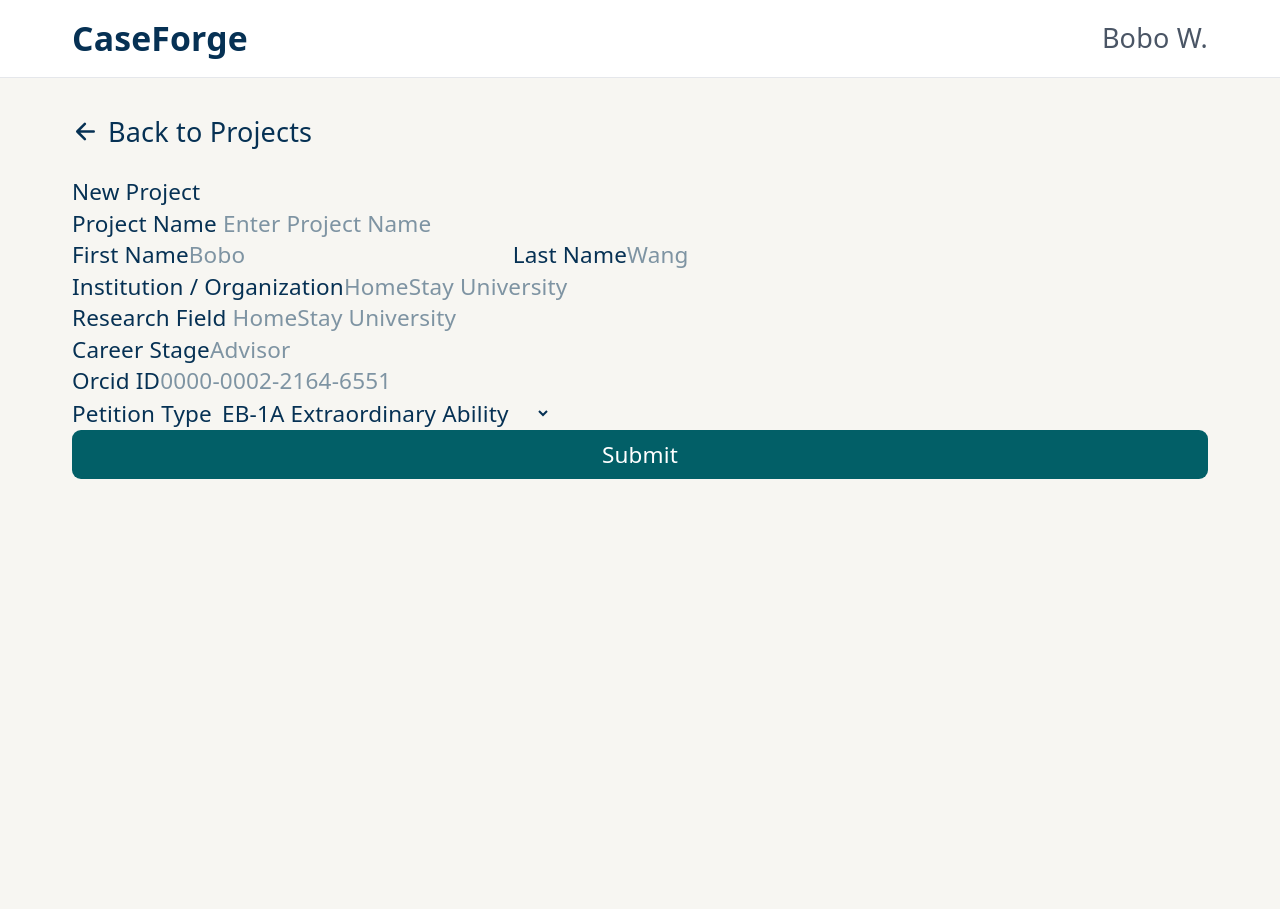
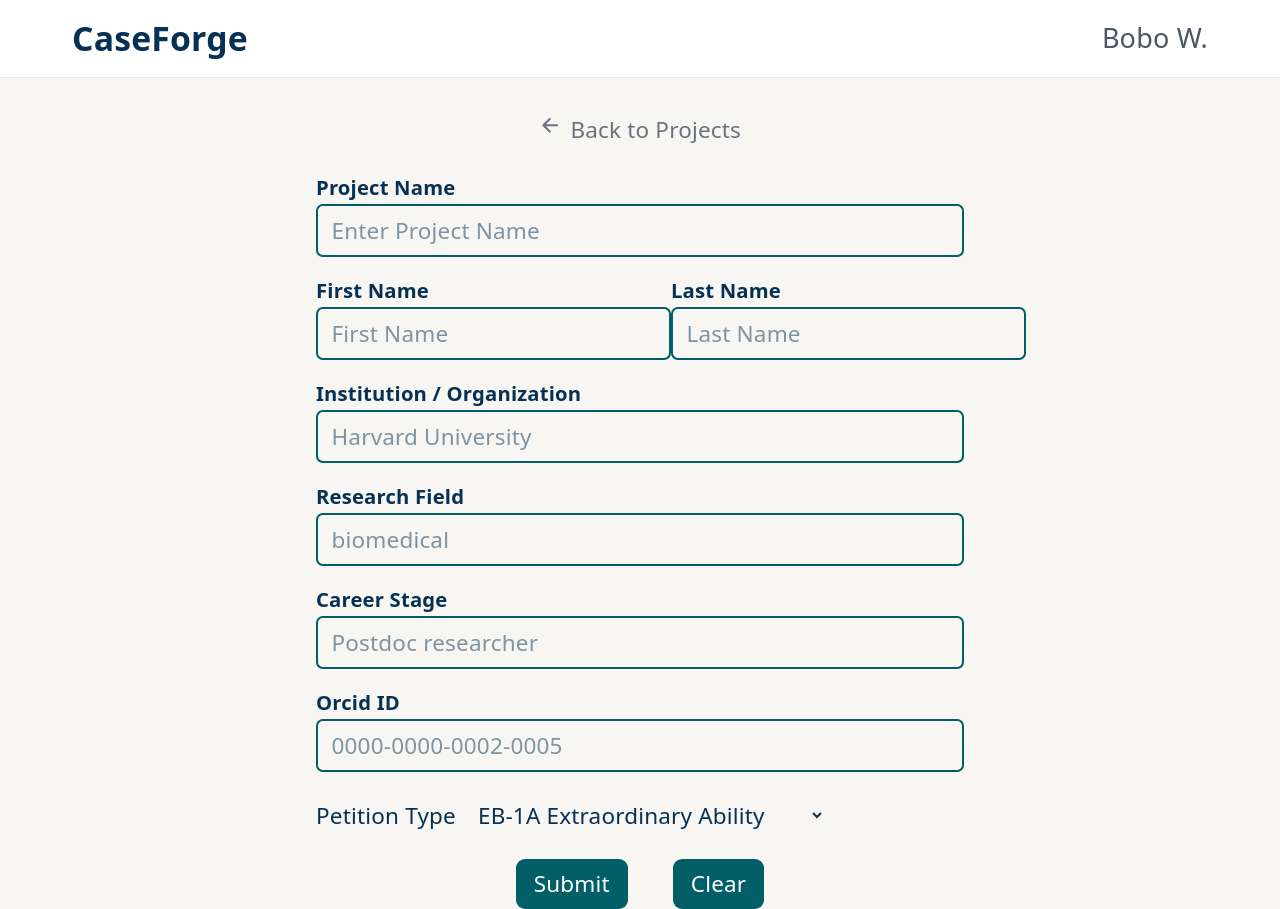
Before and after one commit to shuwangs/CaseForge, a React (Vite) app in the folder client/: page /projects/new in a window 1280 px wide. Before the commit the page ends 800 px from the top, so only its background shows below. Built offline with nearby package versions, Linux system fonts and the light colour scheme; no server answers.

Commit message:
refactor: refactor the add newProjectForm

```diff
--- /dev/null
+++ b/client/src/components/forms/NewProjectForm.tsx
@@ -0,0 +1,116 @@
+import NewBtn from "../ui/NewBtn.tsx"
+import useForm from "../../hooks/useForm.js";
+import { Project } from "../../types/project.ts";
+import FormInputField from "../ui/FormInputField.tsx";
+
+const NewProjectForm = () => {
+
+    const initialForm = {
+        projectName: "",
+        firstName: "",
+        lastName: "",
+        institution: "",
+        researchArea: "",
+        orcid: "",
+        target: "EB1A",
+    };
+    const { formData, handleChange } = useForm(initialForm);
+
+    const _handleSubmit = (e) => {
+        e.preventDefault();
+        console.log(formData);
+        // POST /api/projects
+    };
+
+    return (
+
+        <form className="flex flex-col text-xl justify-center max-w-xl gap-4">
+
+            <FormInputField
+                label="Project Name"
+                id="projectName"
+                name="projectName"
+                value={formData.projectName}
+                onChange={handleChange}
+                placeholder="Enter Project Name"
+            />
+            <div className="flex justify-between">
+                <FormInputField
+                    label="First Name"
+                    id="firstName"
+                    name="firstName"
+                    value={formData.firstName}
+                    onChange={handleChange}
+                    placeholder="First Name"
+                />
+
+                <FormInputField
+                    label="Last Name"
+                    id="lastName"
+                    name="lastName"
+                    value={formData.lastName}
+                    onChange={handleChange}
+                    placeholder="Last Name"
+                />
+
+            </div>
+            <FormInputField
+                label="Institution / Organization"
+                id="institution"
+                name="institution"
+                value={formData.institution}
+                onChange={handleChange}
+                placeholder="Harvard University"
+            />
+
+            <FormInputField
+                label="Research Field"
+                id="researchArea"
+                name="researchArea"
+                value={formData.researchArea}
+                onChange={handleChange}
+                placeholder="biomedical"
+            />
+
+            <FormInputField
+                label="Career Stage"
+                id="careerStage"
+                name="careerStage"
+                value={formData.careerStage}
+                onChange={handleChange}
+                placeholder="Postdoc researcher "
+            />
+            <FormInputField
+                label="Orcid ID"
+                id="orcid"
+                name="orcid"
+                value={formData.orcid}
+                onChange={handleChange}
+                placeholder="0000-0000-0002-0005"
+            />
+
+            <div>
+                <label htmlFor="target">Petition Type</label>
+                <select
+                    className="px-4 py-2"
+                    id="target"
+                    name="target"
+                    value={formData.target}
+                    onChange={handleChange}
+                >
+                    <option value="EB1A">EB-1A Extraordinary Ability</option>
+                    <option value="NIW">NIW National Interest Waiver</option>
+                    <option value="O1">Extraordinary Ability visa</option>
+                </select>
+
+            </div>
+            <div className="flex gap-10 justify-center">
+                <NewBtn>Submit</NewBtn>
+                <NewBtn>Clear</NewBtn>
+            </div>
+
+        </form >
+    )
+}
+
+export default NewProjectForm;
--- /dev/null
+++ b/client/src/components/ui/FormInputField.tsx
@@ -0,0 +1,31 @@
+
+interface FormInputFieldProps {
+    label: string;
+    id: string;
+    name: string;
+    value: string;
+    onChange: React.ChangeEventHandler<HTMLInputElement | HTMLSelectElement>;
+    placeholder?: string;
+
+}
+const FormInputField = ({ label, id, name, value, onChange, placeholder }: FormInputFieldProps) => {
+    return (
+        <div className="flex flex-col">
+            <label
+                className="text-lg font-semibold"
+                htmlFor={id}>
+                {label}
+            </label>
+            <input
+                id={id}
+                name={name}
+                placeholder={placeholder}
+                onChange={onChange}
+                value={value}
+                className="border-2 rounded-md px-3 py-2 border-[var(--color-accent)]"
+            />
+        </div>
+    )
+}
+
+export default FormInputField;
--- a/client/src/pages/NewProjectPage.tsx
+++ b/client/src/pages/NewProjectPage.tsx
@@ -1,91 +1,29 @@
 import { IoArrowBack } from "react-icons/io5";
-import { useNavigate } from "react-router-dom";
-import NewBtn from "../components/ui/NewBtn.tsx";
-import useForm from "../hooks/useForm.js";
+import { Link, useNavigate } from "react-router-dom";
+import NewProjectForm from "../components/forms/NewProjectForm.tsx"
 
 const NewProjectPage = () => {
 	const navigate = useNavigate();
-	const initialForm = {
-		projectName: "",
-		firstName: "",
-		lastName: "",
-		institution: "",
-		researchArea: "",
-		orcid: "",
-		target: "EB1A",
-	};
-	const { formData, _handleChange } = useForm(initialForm);
-
-	const _handleSubmit = (e) => {
-		e.preventDefault();
-		console.log(formData);
-		// POST /api/projects
-	};
 
 	return (
-		<div className="mx-auto px-16 space-y-6 mt-8">
-			<button
-				type="button"
-				onClick={() => navigate("/projects")}
-				className="flex text-2xl justify-center items-center gap-2"
-			>
-				<IoArrowBack />
-				<span>Back to Projects</span>
-			</button>
-			<form className="flex flex-col text-xl justify-center">
-				<div>New Project</div>
-				<div>
-					<label htmlFor="projectName">Project Name </label>
-					<input
-						id="projectName"
-						name="projectName"
-						placeholder="Enter Project Name"
-					/>
-				</div>
-				<div>
-					<label htmlFor="firstName">First Name</label>
-					<input id="firstName" name="firstName" placeholder="Bobo" />
+		<div className="flex flex-col mx-auto px-16 justify-center space-y-6 mt-8">
+			<div >
+				<Link
+					to="/projects"
+					className="flex text-xl justify-center gap-2 text-gray-500 text-semibold"
+				>
 
-					<label htmlFor="lastName">Last Name</label>
-					<input id="lastName" name="lastName" placeholder="Wang" />
-				</div>
-				<div>
-					<label htmlFor="institution">Institution / Organization</label>
-					<input
-						id="institution"
-						name="institution"
-						placeholder="HomeStay University"
-					/>
-				</div>
+					<IoArrowBack />
+					<span>Back to Projects</span>
 
-				<div>
-					<label htmlFor="researchArea">Research Field </label>
-					<input
-						id="institution"
-						name="institution"
-						placeholder="HomeStay University"
-					/>
-				</div>
-				<div>
-					<label htmlFor="careerStage">Career Stage</label>
-					<input id="careerStage" name="careerStage" placeholder="Advisor" />
-				</div>
-				<div>
-					<label htmlFor="orcid">Orcid ID</label>
-					<input id="orcid" name="orcid" placeholder="0000-0002-2164-6551" />
-				</div>
 
-				<div>
-					<label htmlFor="target">Petition Type </label>
-					<select id="target" name="target">
-						<option>EB-1A Extraordinary Ability</option>
-						<option>NIW National Interest Waiver</option>
-						<option>O1 </option>
-					</select>
-				</div>
+				</Link>
+			</div>
 
-				<NewBtn>Submit</NewBtn>
-			</form>
+			<div className="flex justify-center">
+				<NewProjectForm />
+			</div>
+
 		</div>
 	);
 };
```
